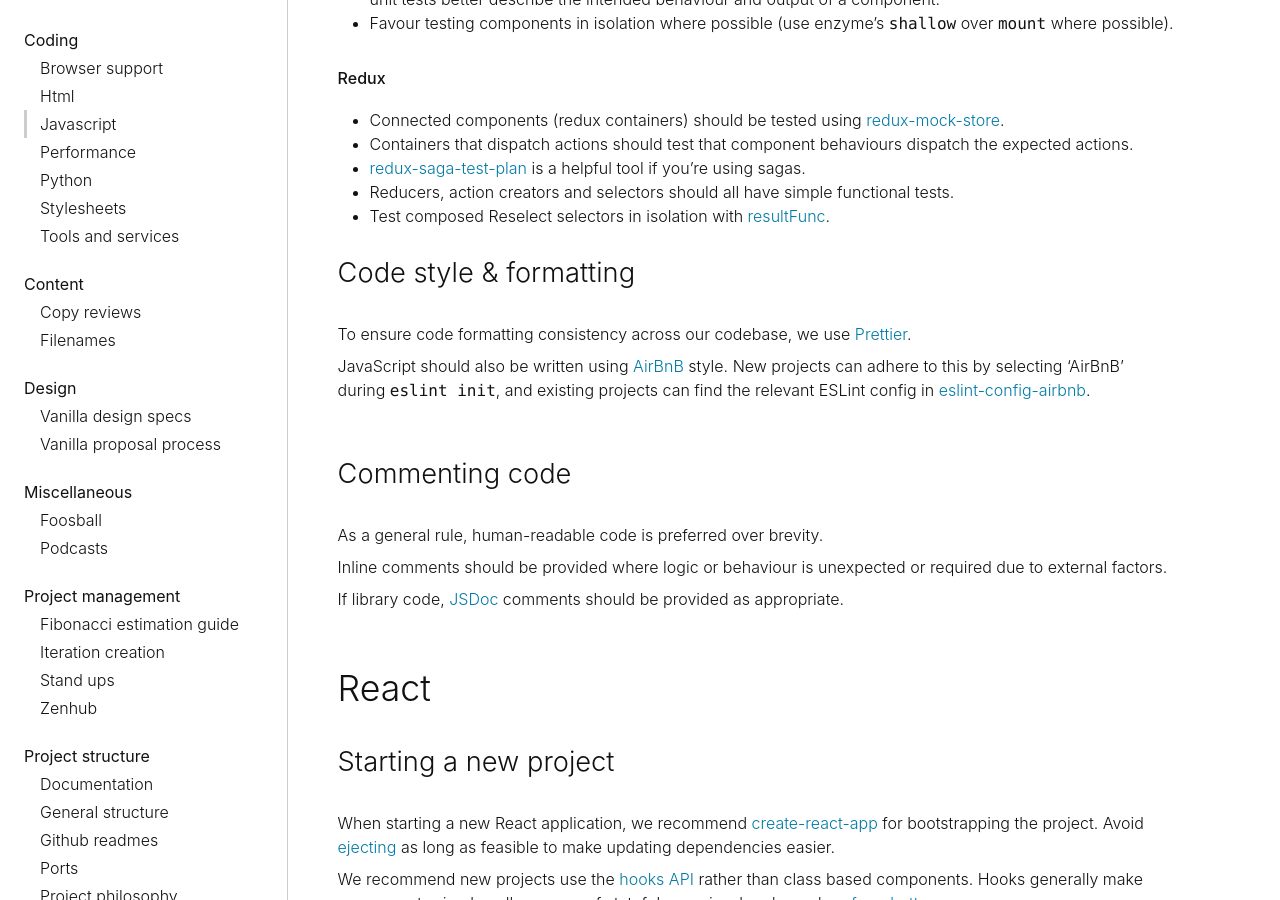
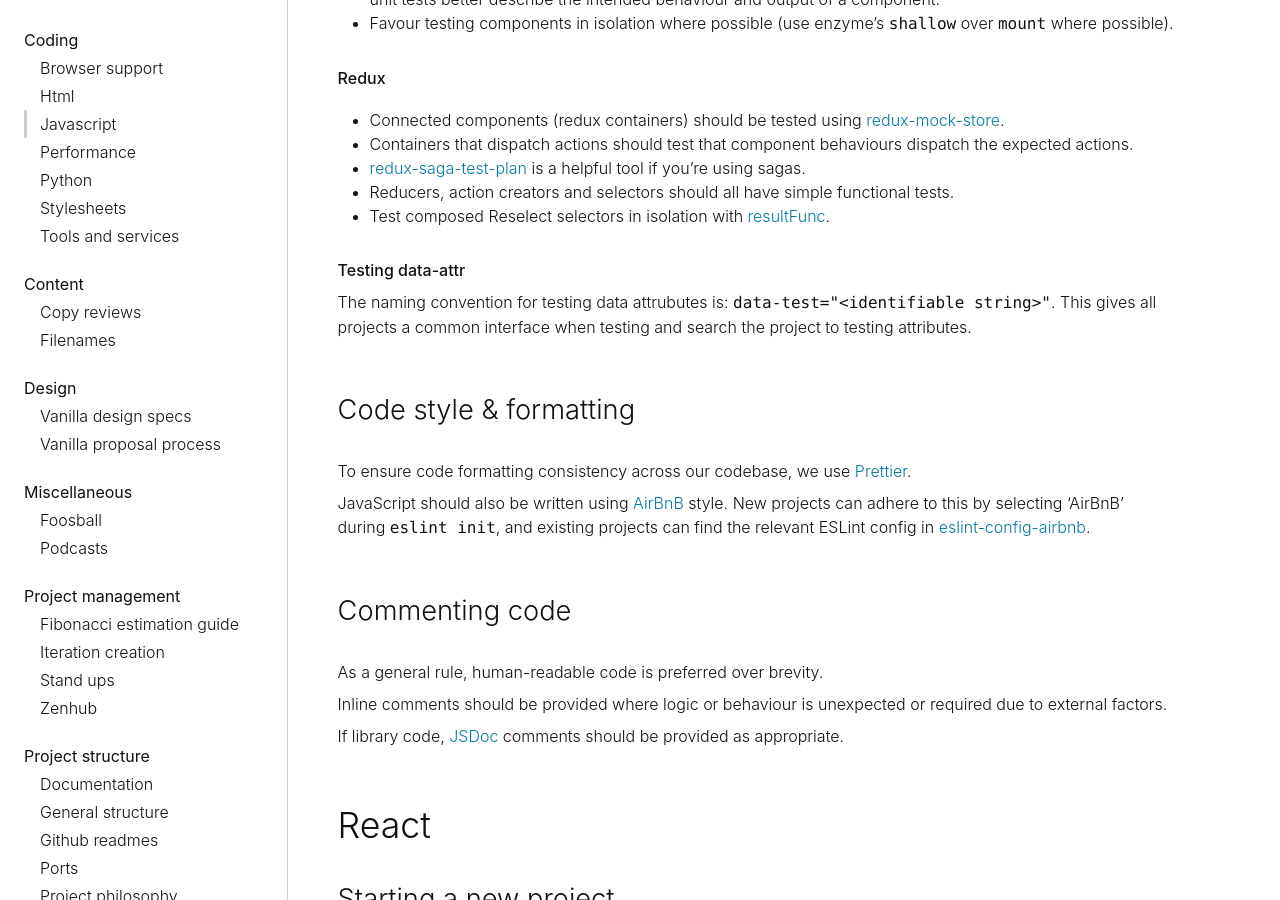
Before and after one commit to canonical-web-and-design/practices, a Jekyll site: the page built from coding/javascript.md, in a window 1280 px wide and 900 px high, scrolled down 2305 px. Built offline with Jekyll 4.4.1, drawn with Linux system fonts in a browser that asks for light colours; some web fonts are replaced.

Commit message:
Document JS testing attributes

```diff
--- a/coding/javascript.md
+++ b/coding/javascript.md
@@ -71,6 +71,10 @@ We use the [Jest](https://jestjs.io) unit test framework.
 - [redux-saga-test-plan](https://github.com/jfairbank/redux-saga-test-plan) is a helpful tool if you're using sagas.
 - Reducers, action creators and selectors should all have simple functional tests.
 - Test composed Reselect selectors in isolation with [resultFunc](https://github.com/reduxjs/reselect#q-how-do-i-test-a-selector).
+
+##### Testing data-attr
+The naming convention for testing data attrubutes is: `data-test="<identifiable string>"`.
+This gives all projects a common interface when testing and search the project to testing attributes.
 
 ### Code style & formatting
 
```
